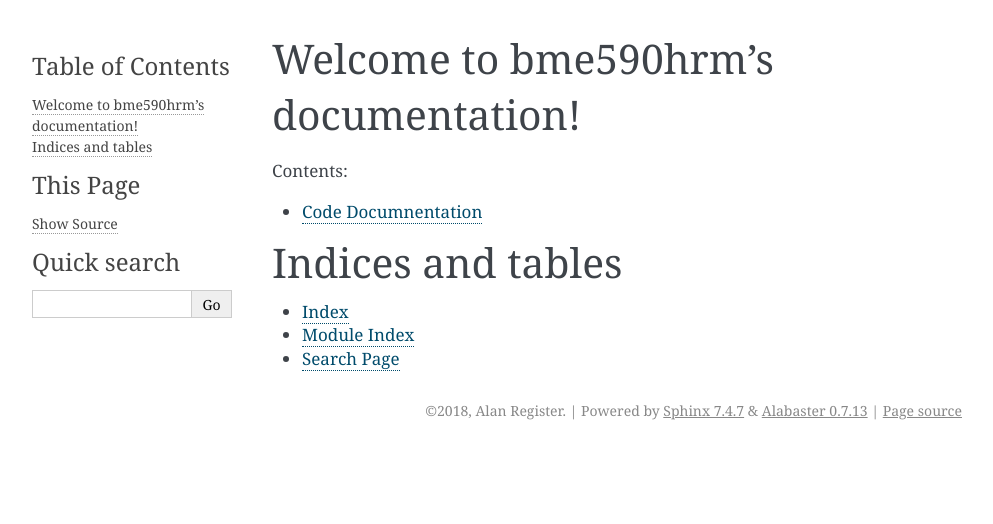
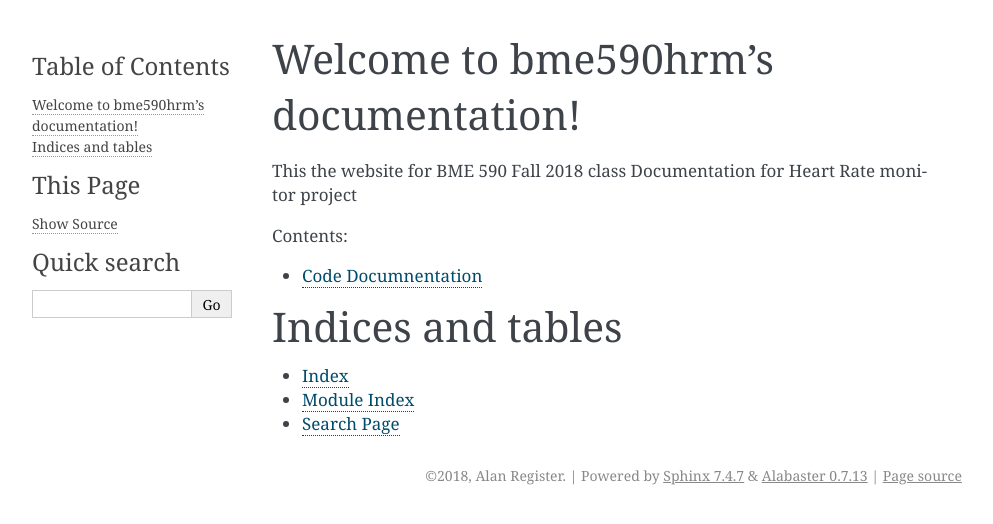
Before and after one commit to registera13/bme590hrm, a Sphinx documentation site: the page built from sphinx/index.rst, in a window 1280 px wide. Shown: the top 524 px of the page, without its empty margins (148-1141 px from the left). Built offline with Sphinx 7.4.7, drawn with Linux system fonts in a browser that asks for light colours.

Commit message:
website mod

```diff
--- a/sphinx/index.rst
+++ b/sphinx/index.rst
@@ -5,6 +5,9 @@
 
 Welcome to bme590hrm's documentation!
 =====================================
+This the website for BME 590 Fall 2018 class
+Documentation for Heart Rate monitor project
+
 
 .. toctree::
    :maxdepth: 2
```
